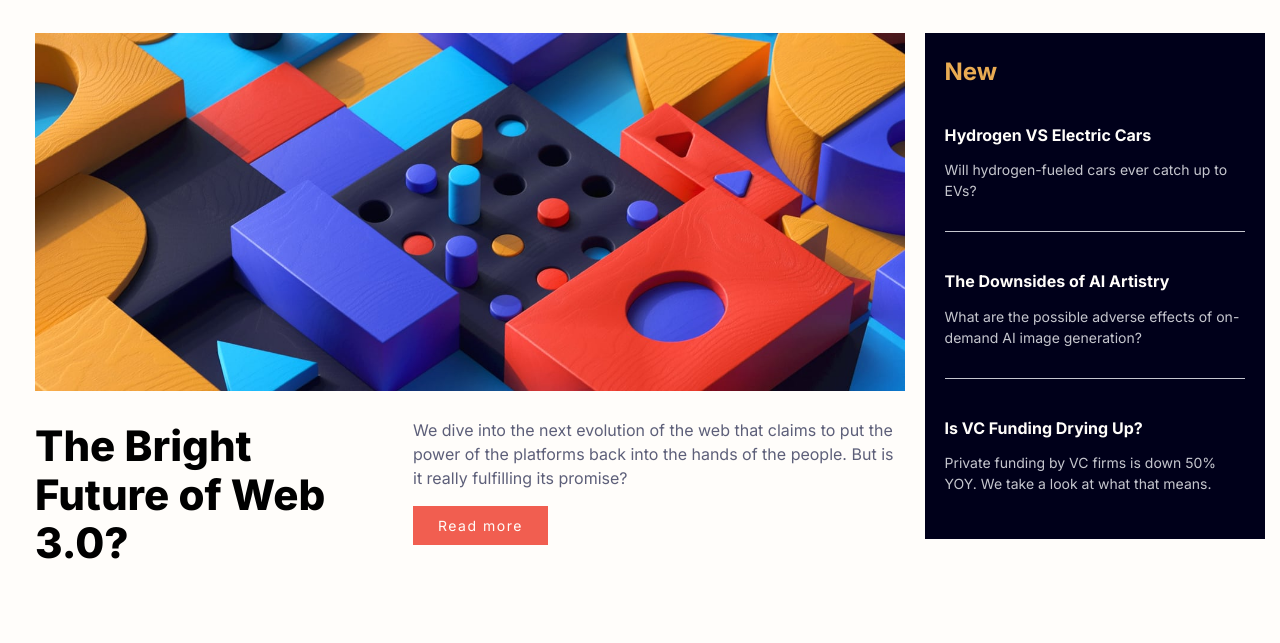
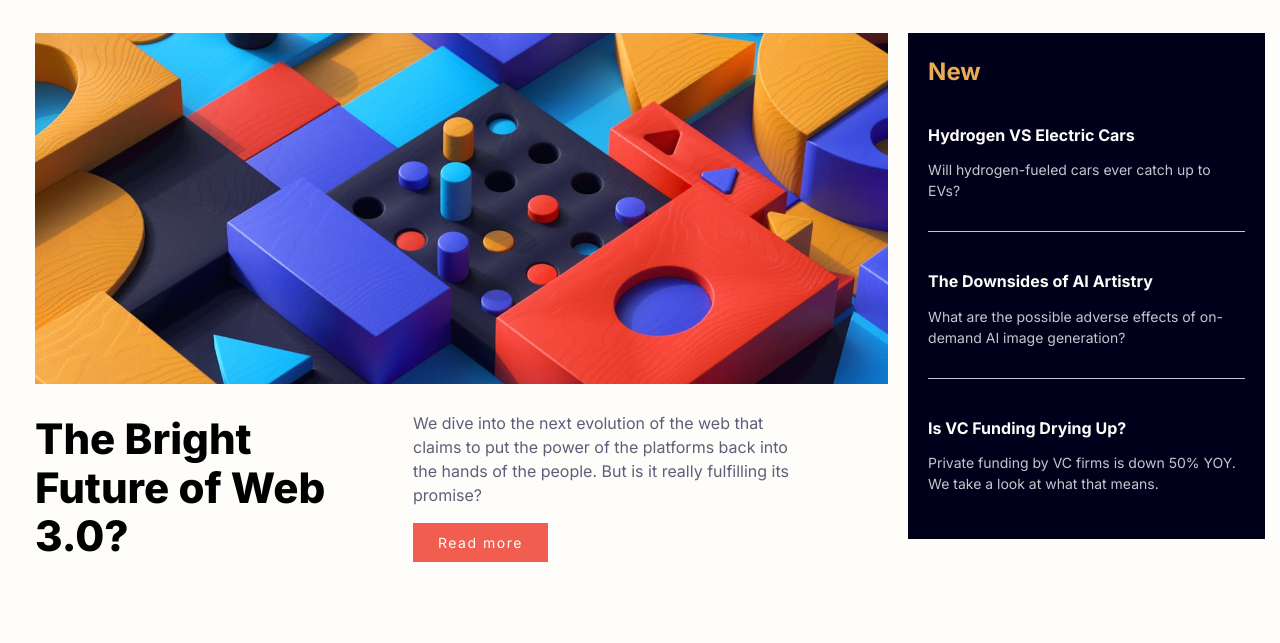
Before and after one commit to Taktoka/News-homepage, a plain HTML site: page index.html in a window 1280 px wide. Shown: the part 82-725 px from the top of the page. Drawn offline with Linux system fonts and the light colour scheme; a web font is replaced by a local one.

Commit message:
Update main.css

```diff
--- a/css/main.css
+++ b/css/main.css
@@ -96,7 +96,7 @@ ul {
   width: 350px;
 }
 .us {
-  flex: 1;
+  max-width:400px;
   padding: 8px;
 }
 .us p {
```
